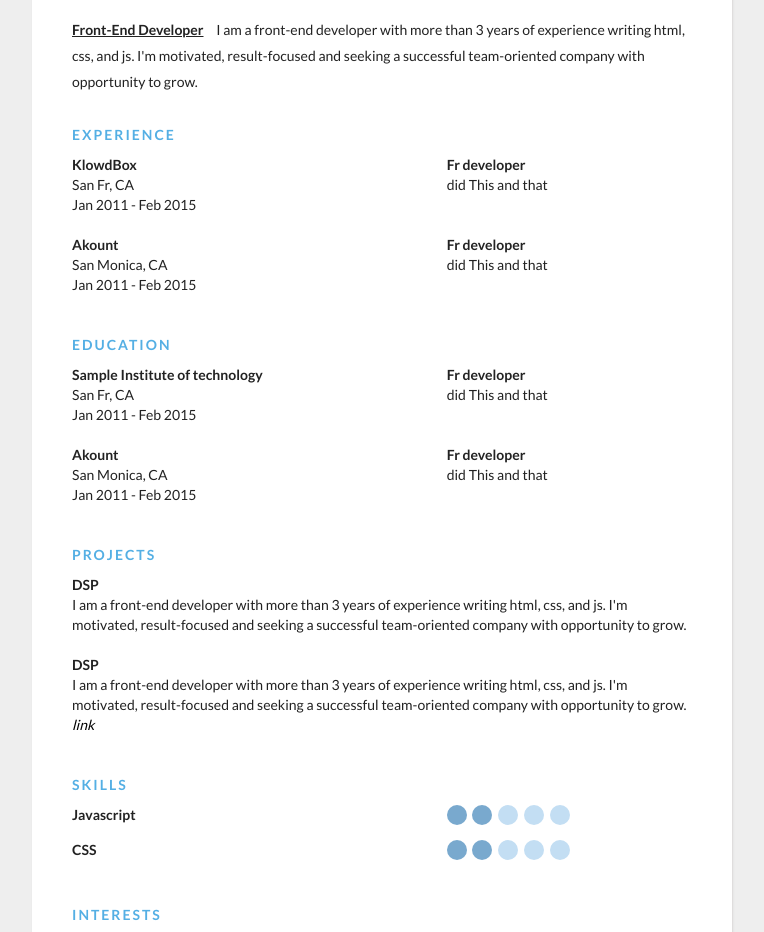
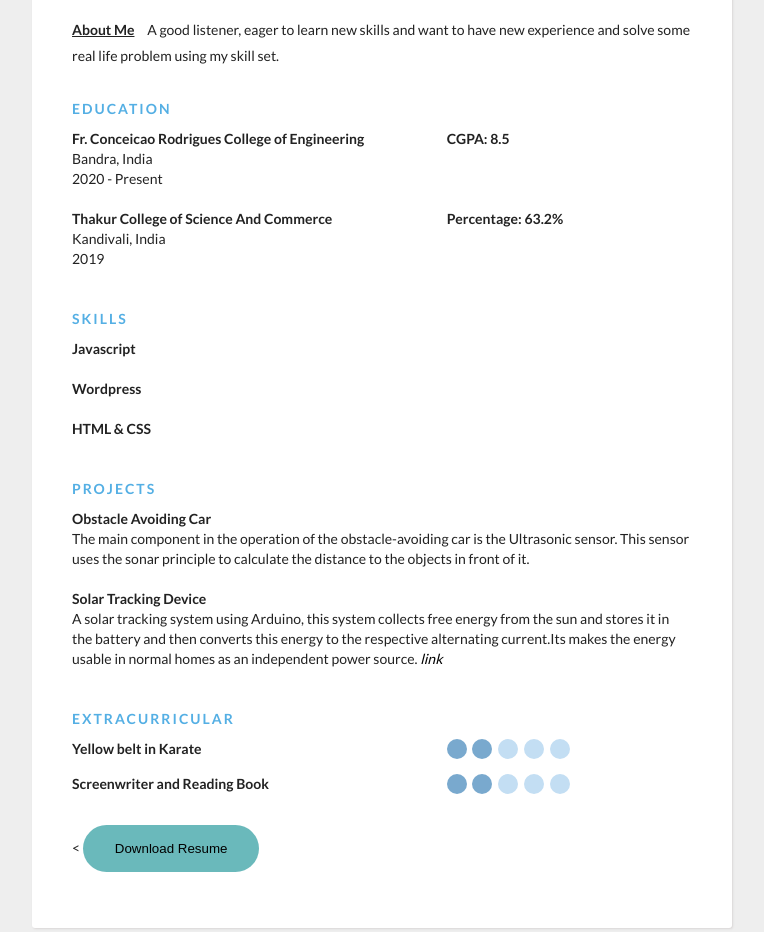
Before and after one commit to suthardinesh626/Resume_proj, a website: page index.html in a window 1280 px wide. Shown: the part 150-1082 px from the top of the page, without its empty margins (258-1022 px from the left). Drawn offline with nearby package versions, Linux system fonts and the light colour scheme.

Commit message:
update data2

```diff
--- a/index.html
+++ b/index.html
@@ -22,103 +22,97 @@
   <div class="container">
     <div class="header">
       <div class="full-name">
-        <span class="first-name">John</span>
-        <span class="last-name">Doe</span>
+        <span class="first-name">Dinesh</span>
+        <span class="last-name">Suthar</span>
       </div>
       <div class="contact-info">
         <span class="email">Email: </span>
-        <span class="email-val">john.doe@gmail.com</span>
+        <span class="email-val">suthardinesh626@gmail.com</span>
         <span class="separator"></span>
         <span class="phone">Phone: </span>
-        <span class="phone-val">111-222-3333</span>
+        <span class="phone-val">+91 7021056408</span>
       </div>
 
       <div class="about">
-        <span class="position">Front-End Developer </span>
+        <span class="position">About Me </span>
         <span class="desc">
-          I am a front-end developer with more than 3 years of experience writing html, css, and js. I'm motivated, result-focused and seeking a successful team-oriented company with opportunity to grow.
+          A good listener, eager to learn new skills and want to have new experience and solve some real life problem using my skill set.
         </span>
       </div>
     </div>
      <div class="details">
       <div class="section">
-        <div class="section__title">Experience</div>
+        <div class="section__title">Education</div>
         <div class="section__list">
           <div class="section__list-item">
             <div class="left">
-              <div class="name">KlowdBox</div>
-              <div class="addr">San Fr, CA</div>
-              <div class="duration">Jan 2011 - Feb 2015</div>
+              <div class="name">Fr. Conceicao Rodrigues College of Engineering</div>
+              <div class="addr">Bandra, India</div>
+              <div class="duration">2020 - Present</div>
             </div>
             <div class="right">
-              <div class="name">Fr developer</div>
-              <div class="desc">did This and that</div>
+              <div class="name">CGPA: 8.5</div>
             </div>
           </div>
                   <div class="section__list-item">
             <div class="left">
-              <div class="name">Akount</div>
-              <div class="addr">San Monica, CA</div>
-              <div class="duration">Jan 2011 - Feb 2015</div>
+              <div class="name">Thakur College of Science And Commerce</div>
+              <div class="addr">Kandivali, India</div>
+              <div class="duration">2019</div>
             </div>
             <div class="right">
-              <div class="name">Fr developer</div>
-              <div class="desc">did This and that </div>
+              <div class="name">Percentage: 63.2%</div>
             </div>
           </div>
 
         </div>
       </div>
       <div class="section">
-        <div class="section__title">Education</div>
+        <div class="section__title">Skills</div>
         <div class="section__list">
           <div class="section__list-item">
             <div class="left">
-              <div class="name">Sample Institute of technology</div>
-              <div class="addr">San Fr, CA</div>
-              <div class="duration">Jan 2011 - Feb 2015</div>
-            </div>
-            <div class="right">
-              <div class="name">Fr developer</div>
-              <div class="desc">did This and that</div>
+              <div class="name">Javascript</div>
             </div>
           </div>
           <div class="section__list-item">
-            <div class="left">
-              <div class="name">Akount</div>
-              <div class="addr">San Monica, CA</div>
-              <div class="duration">Jan 2011 - Feb 2015</div>
+            <div class="right">
+              <div class="name">Wordpress</div>
             </div>
+          </div>
+          <div class="section__list-item">
             <div class="right">
-              <div class="name">Fr developer</div>
-              <div class="desc">did This and that</div>
+              <div class="name">HTML & CSS</div>
             </div>
           </div>
 
         </div>
-
     </div>
        <div class="section">
         <div class="section__title">Projects</div>
          <div class="section__list">
            <div class="section__list-item">
-             <div class="name">DSP</div>
-             <div class="text">I am a front-end developer with more than 3 years of experience writing html, css, and js. I'm motivated, result-focused and seeking a successful team-oriented company with opportunity to grow.</div>
+             <div class="name">Obstacle Avoiding Car</div>
+             <div class="text">The main component in the operation of the obstacle-avoiding car is the Ultrasonic sensor. This sensor uses
+              the sonar principle to calculate the distance to the objects in front of it.
+              </div>
            </div>
 
            <div class="section__list-item">
-                      <div class="name">DSP</div>
-             <div class="text">I am a front-end developer with more than 3 years of experience writing html, css, and js. I'm motivated, result-focused and seeking a successful team-oriented company with opportunity to grow. <a href="/login">link</a>
+                      <div class="name">Solar Tracking Device</div>
+             <div class="text">A solar tracking system using Arduino, this system collects free energy from the sun and stores it in the
+              battery and then converts this energy to the respective alternating current.Its makes the energy usable in
+              normal homes as an independent power source. <a href="/login">link</a>
              </div>
            </div>
          </div>
       </div>
        <div class="section">
-         <div class="section__title">Skills</div>
+         <div class="section__title">Extracurricular</div>
          <div class="skills">
            <div class="skills__item">
              <div class="left"><div class="name">
-               Javascript
+              Yellow belt in Karate
                </div></div>
              <div class="right">
                             <input  id="ck1" type="checkbox" checked/>
@@ -141,7 +135,7 @@
          </div>
          <div class="skills__item">
              <div class="left"><div class="name">
-               CSS</div></div>
+              Screenwriter and Reading Book</div></div>
              <div class="right">
                             <input  id="ck1" type="checkbox" checked/>
 
@@ -161,17 +155,7 @@
            </div>
 
          </div>
-       <div class="section">
-       <div class="section__title">
-         Interests
-         </div>
-         <div class="section__list">
-           <div class="section__list-item">
-                    Football, programming.
-            </div>
-         </div>
-       </div>
-       </div>
+       <
        <button id="btn-id" class="btn-primary">Download Resume</button>
     </div>
   </div>
```
